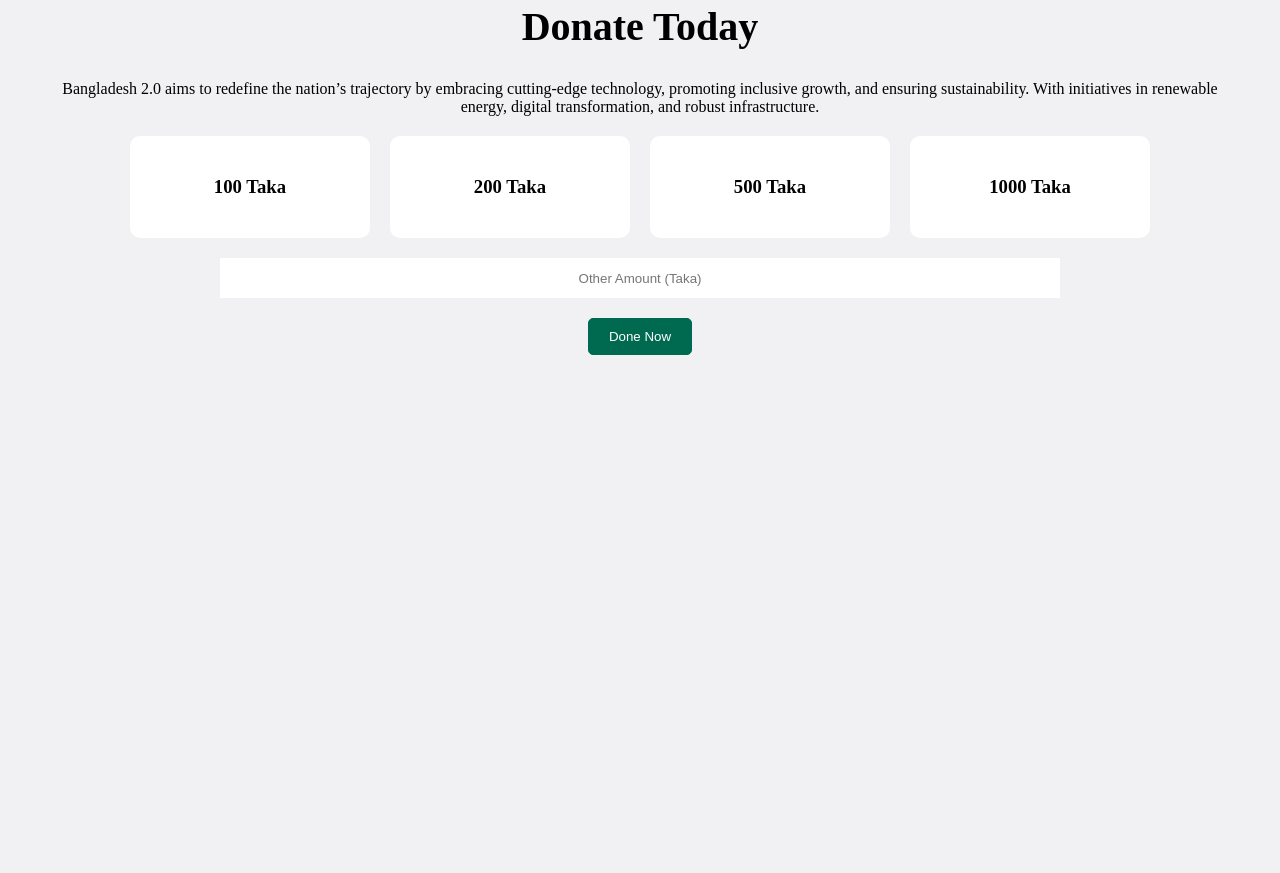
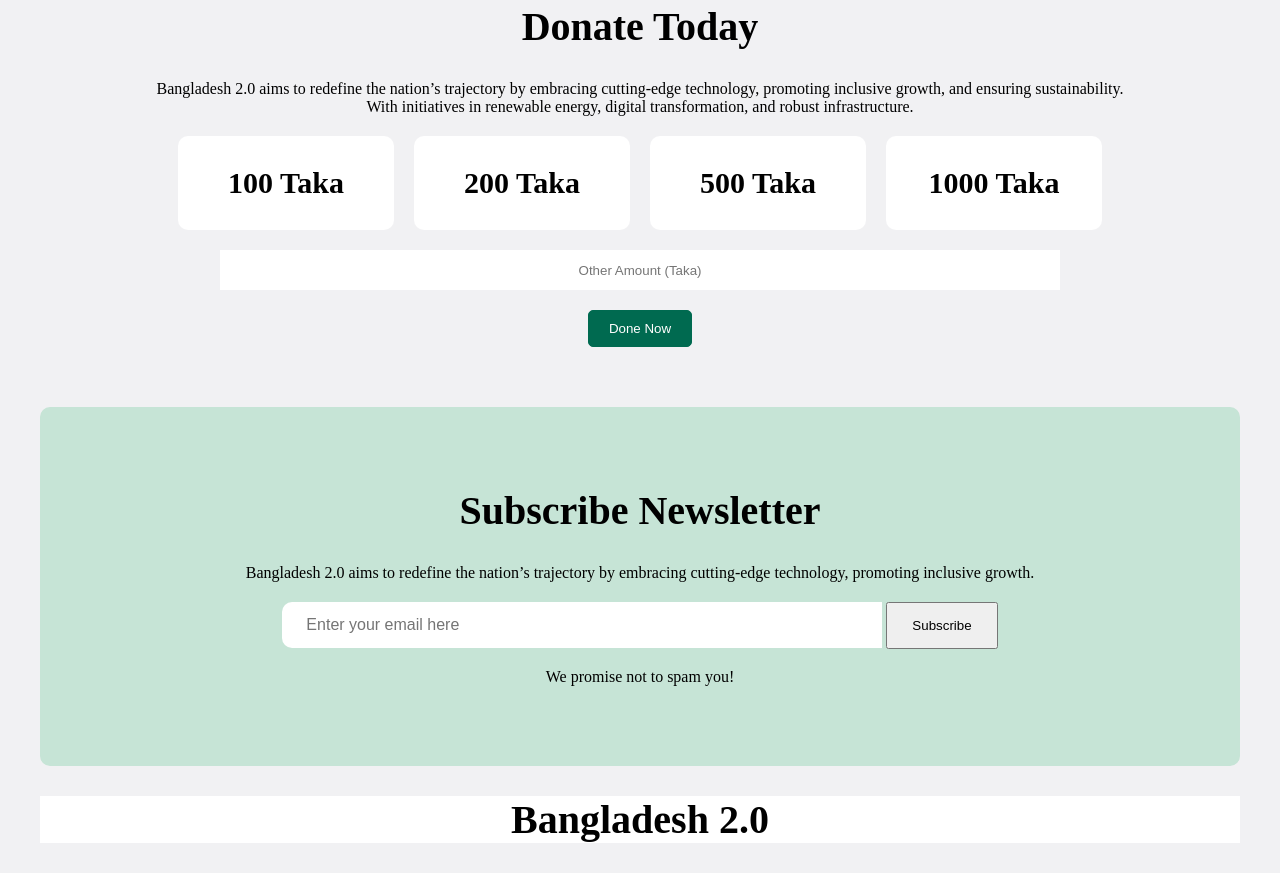
Before and after one commit to ramjan88/Bangladesh-2.0, a plain HTML site: page index.html in a window 1280 px wide. Shown: the part 2535-3408 px from the top of the page. Before the commit the page ends 2890 px from the top, so only its background shows below. Drawn offline with Linux system fonts and the light colour scheme.

Commit message:
added news section

```diff
--- a/index.html
+++ b/index.html
@@ -217,8 +217,9 @@
         <p>
           Bangladesh 2.0 aims to redefine the nation’s trajectory by embracing
           cutting-edge technology, promoting inclusive growth, and ensuring
-          sustainability. With initiatives in renewable energy, digital
-          transformation, and robust infrastructure.
+          sustainability. <br />
+          With initiatives in renewable energy, digital transformation, and
+          robust infrastructure.
         </p>
         <div class="box-container">
           <div class="box1">
@@ -237,7 +238,23 @@
         <input type="text" placeholder="Other Amount (Taka)" />
         <button class="btn-primary">Done Now</button>
       </section>
+
+      <!-- Subscribe Newsletter section -->
+      <section class="subscribe-section">
+        <h2 class="section-title">Subscribe Newsletter</h2>
+        <p>
+          Bangladesh 2.0 aims to redefine the nation’s trajectory by embracing
+          cutting-edge technology, promoting inclusive growth.
+        </p>
+        <div class="form">
+          <input type="email" placeholder="Enter your email here" />
+          <input type="submit" value="Subscribe" />
+        </div>
+        <p>We promise not to spam you!</p>
+      </section>
     </main>
-    <footer></footer>
+    <footer>
+      <h2 class="section-title">Bangladesh 2.0</h2>
+    </footer>
   </body>
 </html>
--- a/styles/style.css
+++ b/styles/style.css
@@ -154,6 +154,11 @@ section {
   margin: 20px 0;
 }
 
+.box-container h3 {
+  font-size: 30px;
+  font-weight: 700;
+}
+
 .donate-section input {
   display: block;
   margin: 0 auto;
@@ -165,9 +170,49 @@ section {
   margin-bottom: 20px;
 }
 
-.box1, .box2, .box3, .box4{
-  width: 20%;
+.box1,
+.box2,
+.box3,
+.box4 {
+  width: 18%;
   background-color: white;
-  padding: 40px;
+  padding: 30px;
   border-radius: 10px;
 }
+
+/* subscribe Newsletter-section */
+
+.subscribe-section {
+  background-color: rgb(198, 228, 214);
+  padding: 80px 100px;
+  border-radius: 10px;
+  text-align: center;
+}
+
+.form{
+  width: 100%;
+}
+
+.form input[type="email"] {
+  width: 60%;
+  padding: 14px 24px;
+  font-size: 16px;
+  margin: 20px 0;
+  border: none;
+  border-top-left-radius: 10px;
+  border-bottom-left-radius: 10px;
+}
+
+.form input[type="submit"]{
+  padding: 14px 24px;
+
+}
+
+
+/* -----------footer section--------- */
+
+footer {
+  background-color: white;
+  text-align: center;
+  margin-top: 30px;
+}
```
